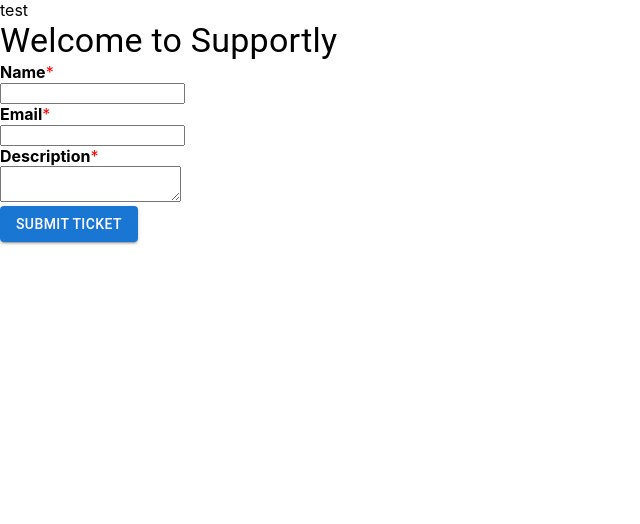
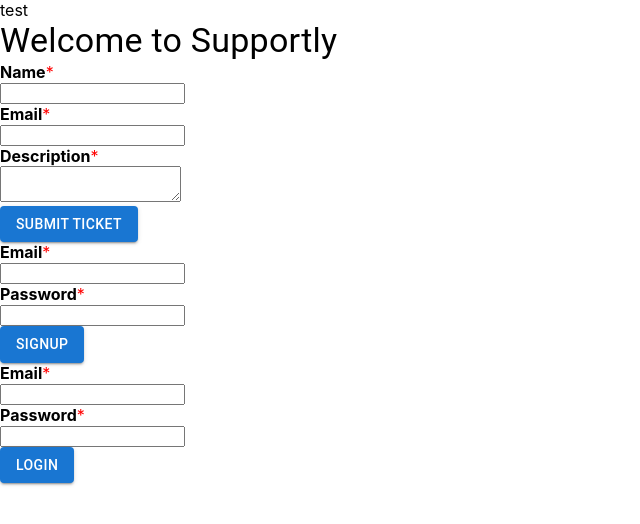
Before and after one commit to clchen-arcadia/supportly, a React (Create React App) app in the folder frontend/: page / in a window 1280 px wide. Shown: the top 524 px of the page, without its empty margins (0-640 px from the left). Built offline with nearby package versions, Linux system fonts and the light colour scheme; no server answers; the HTML template or start-up script is replaced by a standard one.

Commit message:
Test render signup and login forms

```diff
--- a/frontend/src/App.js
+++ b/frontend/src/App.js
@@ -2,19 +2,43 @@
 
 import { Typography } from "@mui/material/";
 
+import LoginForm from "./components/LoginForm";
+import SignupForm from "./components/SignupForm";
 import TicketForm from "./components/TicketForm";
 import SupportlyApi from "./Api";
 
 
 function App() {
   async function onTicketFormSubmit(ticketFormData) {
-    // debugger;
     const response = await SupportlyApi.submitTicket(ticketFormData);
+    console.debug("response= ", response);
 
     if (response.ok) {
       alert(`Success! Ticket created.`);
     } else {
       alert(`Failure! Problem creating ticket.`);
+    }
+  }
+
+  async function onSignupFormSubmit(signupFormData) {
+    const response = await SupportlyApi.signupUser(signupFormData);
+    console.debug("response= ", response);
+
+    if (response.ok) {
+      alert(`Successfully created user.`);
+    } else {
+      alert(`Failed to create user.`);
+    }
+  }
+
+  async function onLoginFormSubmit(loginFormData) {
+    const response = await SupportlyApi.loginUser(loginFormData);
+    console.debug("response= ", response);
+
+    if (response.ok) {
+      alert(`Successfully logged in user.`);
+    } else {
+      alert(`Failed to log in user.`);
     }
   }
 
@@ -31,6 +55,14 @@ function App() {
       <TicketForm
         onSubmit={onTicketFormSubmit}
       />
+
+      <SignupForm
+        onSubmit={onSignupFormSubmit}
+      />
+
+      <LoginForm
+        onSubmit={onLoginFormSubmit}
+      />
     </>
   );
 }
```
